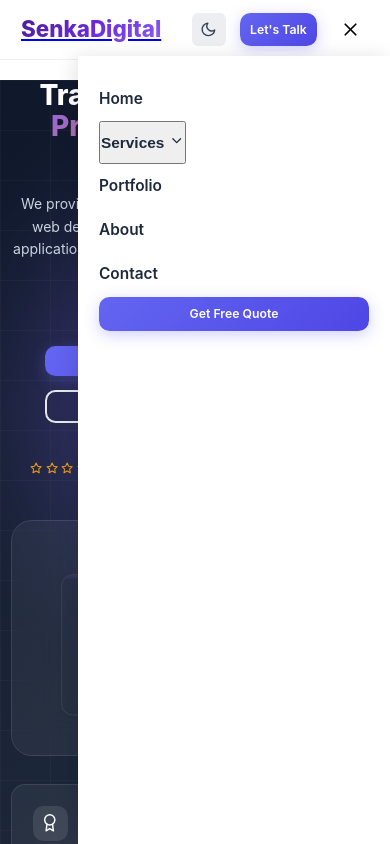
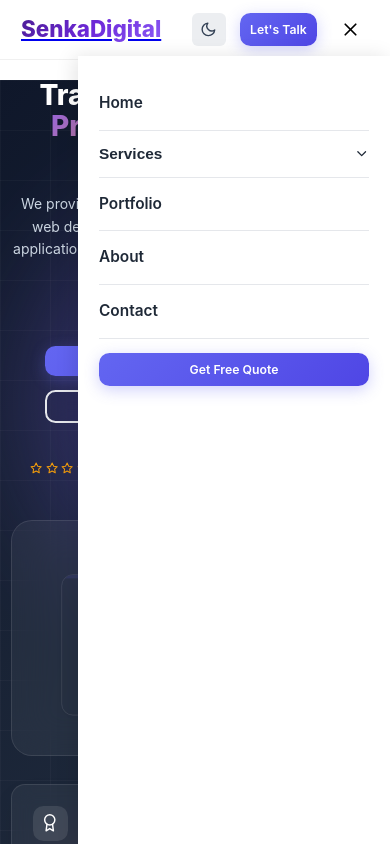
Before and after one commit to ssaurabhshirsatgame07-svg/company, a React (Create React App) app: page / in a window 390 px wide. Both pictures are taken after a click on the button 350 px from the left and 29 px from the top of the page. Shown: the top 844 px of the page. Built offline with nearby package versions, Linux system fonts and the light colour scheme.

Commit message:
Fix useEffect dependency issue

```diff
--- a/src/components/common/Header/Header.css
+++ b/src/components/common/Header/Header.css
@@ -248,3 +248,67 @@
   top: 2.5rem; /* Adjust based on your header size */
   left: 0; /* Aligns dropdown with button */
 }
+/* === MOBILE NAVIGATION FIXES === */
+
+@media (max-width: 768px) {
+  .mobile-nav {
+    background: var(--bg-primary);
+    color: var(--text-primary);
+  }
+
+  .mobile-nav-link {
+    background: none;
+    border: none;
+    color: var(--text-primary);
+    font-size: 1.1rem;
+    padding: 1rem 0;
+    width: 100%;
+    text-align: left;
+    border-bottom: 1px solid var(--border-color);
+    display: flex;
+    justify-content: space-between;
+    align-items: center;
+  }
+
+  .mobile-nav-link:hover {
+    color: var(--primary-color);
+  }
+
+  .mobile-nav-link:focus {
+    outline: none;
+  }
+
+  /* Remove box around Services button in mobile */
+  .mobile-nav-link.active,
+  .mobile-nav-link:active {
+    background: none;
+    color: var(--primary-color);
+  }
+
+  /* Dropdown styling under Services */
+  .mobile-dropdown {
+    padding-left: 1.2rem;
+    padding-top: 0.5rem;
+    padding-bottom: 0.5rem;
+    border-left: 2px solid var(--primary-color);
+  }
+
+  .mobile-dropdown-item {
+    padding: 0.6rem 0;
+    font-size: 1rem;
+    color: var(--text-secondary);
+    display: block;
+  }
+
+  .mobile-dropdown-item:hover {
+    color: var(--primary-color);
+  }
+
+  /* Button at bottom */
+  .full-width {
+    display: block;
+    width: 100%;
+    margin-top: 1rem;
+    text-align: center;
+  }
+}
--- a/src/components/common/Header/Header.jsx
+++ b/src/components/common/Header/Header.jsx
@@ -7,7 +7,8 @@
 const Header = ({ darkMode, toggleDarkMode }) => {
   const [scrolled, setScrolled] = useState(false);
   const [mobileMenuOpen, setMobileMenuOpen] = useState(false);
-  const [servicesDropdownOpen, setServicesDropdownOpen] = useState(false);
+  const [desktopServicesDropdownOpen, setDesktopServicesDropdownOpen] = useState(false);
+  const [mobileServicesDropdownOpen, setMobileServicesDropdownOpen] = useState(false);
   const location = useLocation();
   const servicesRef = useRef(null);
 
@@ -35,11 +36,11 @@
     return () => window.removeEventListener('scroll', handleScroll);
   }, []);
 
-  // Close mobile menu and dropdowns on outside click
+  // Close desktop dropdown when clicking outside
   useEffect(() => {
     const closeDropdowns = (e) => {
       if (servicesRef.current && !servicesRef.current.contains(e.target)) {
-        setServicesDropdownOpen(false);
+        setDesktopServicesDropdownOpen(false);
       }
     };
     document.addEventListener('mousedown', closeDropdowns);
@@ -67,10 +68,10 @@
               <li key={idx} ref={item.name === 'Services' ? servicesRef : null}>
                 {item.dropdown ? (
                   <button
-                    className={`nav-link ${servicesDropdownOpen ? 'active' : ''}`}
-                    onClick={() => setServicesDropdownOpen(!servicesDropdownOpen)}
+                    className={`nav-link ${desktopServicesDropdownOpen ? 'active' : ''}`}
+                    onClick={() => setDesktopServicesDropdownOpen(!desktopServicesDropdownOpen)}
                   >
-                    {item.name} {servicesDropdownOpen ? <FiChevronUp /> : <FiChevronDown />}
+                    {item.name} {desktopServicesDropdownOpen ? <FiChevronUp /> : <FiChevronDown />}
                   </button>
                 ) : (
                   <Link
@@ -84,7 +85,7 @@
                 {/* Dropdown Menu */}
                 {item.dropdown && (
                   <AnimatePresence>
-                    {servicesDropdownOpen && (
+                    {desktopServicesDropdownOpen && (
                       <motion.div
                         className="dropdown-menu"
                         initial={{ opacity: 0, y: -10 }}
@@ -138,9 +139,9 @@
                   {item.dropdown ? (
                     <button
                       className="mobile-nav-link"
-                      onClick={() => setServicesDropdownOpen(!servicesDropdownOpen)}
+                      onClick={() => setMobileServicesDropdownOpen(!mobileServicesDropdownOpen)}
                     >
-                      {item.name} {servicesDropdownOpen ? <FiChevronUp /> : <FiChevronDown />}
+                      {item.name} {mobileServicesDropdownOpen ? <FiChevronUp /> : <FiChevronDown />}
                     </button>
                   ) : (
                     <Link
@@ -152,7 +153,8 @@
                     </Link>
                   )}
 
-                  {item.dropdown && servicesDropdownOpen && (
+                  {/* Mobile Dropdown */}
+                  {item.dropdown && mobileServicesDropdownOpen && (
                     <div className="mobile-dropdown">
                       {item.dropdown.map((sub, idx2) => (
                         <Link
```
